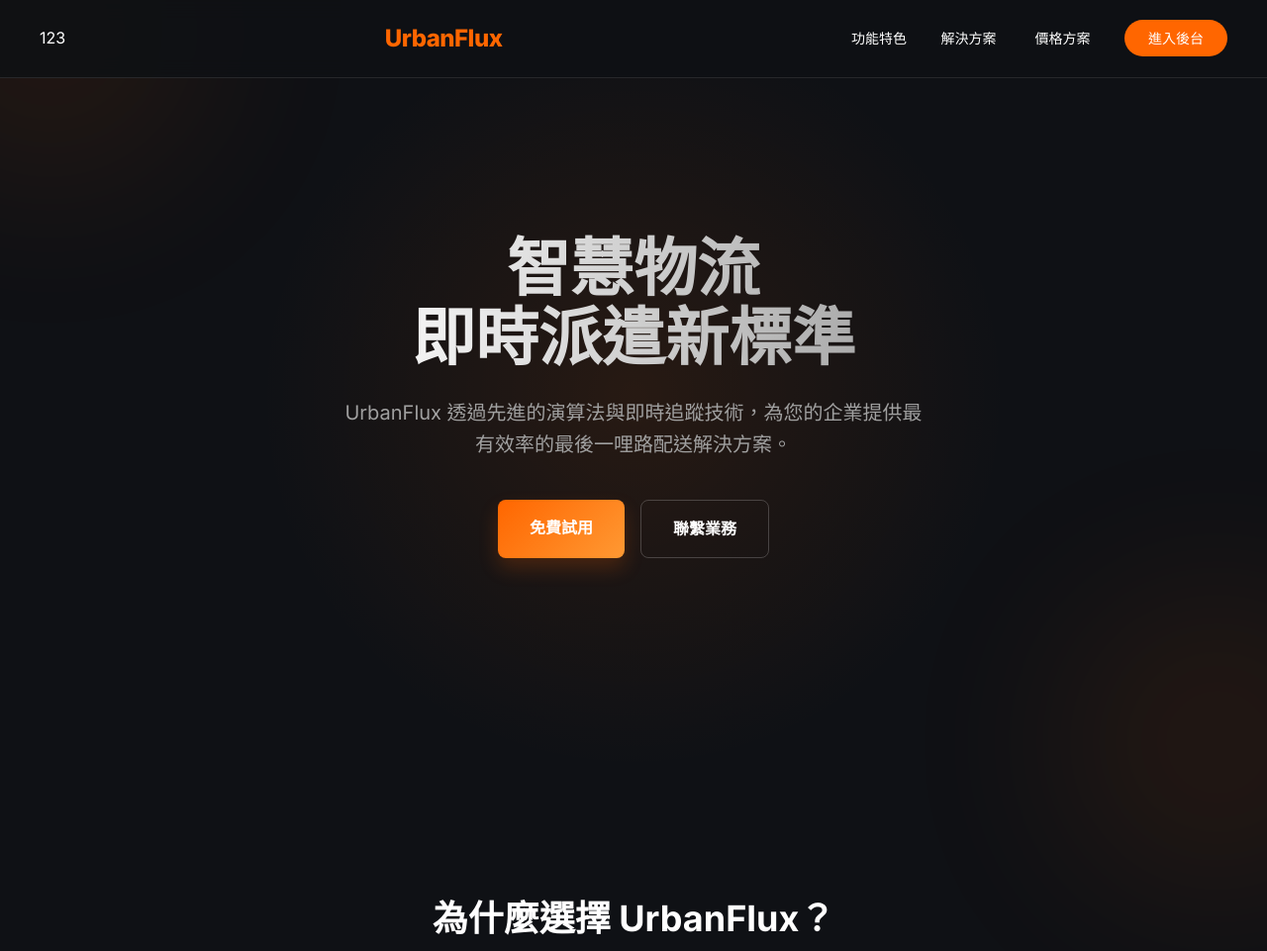
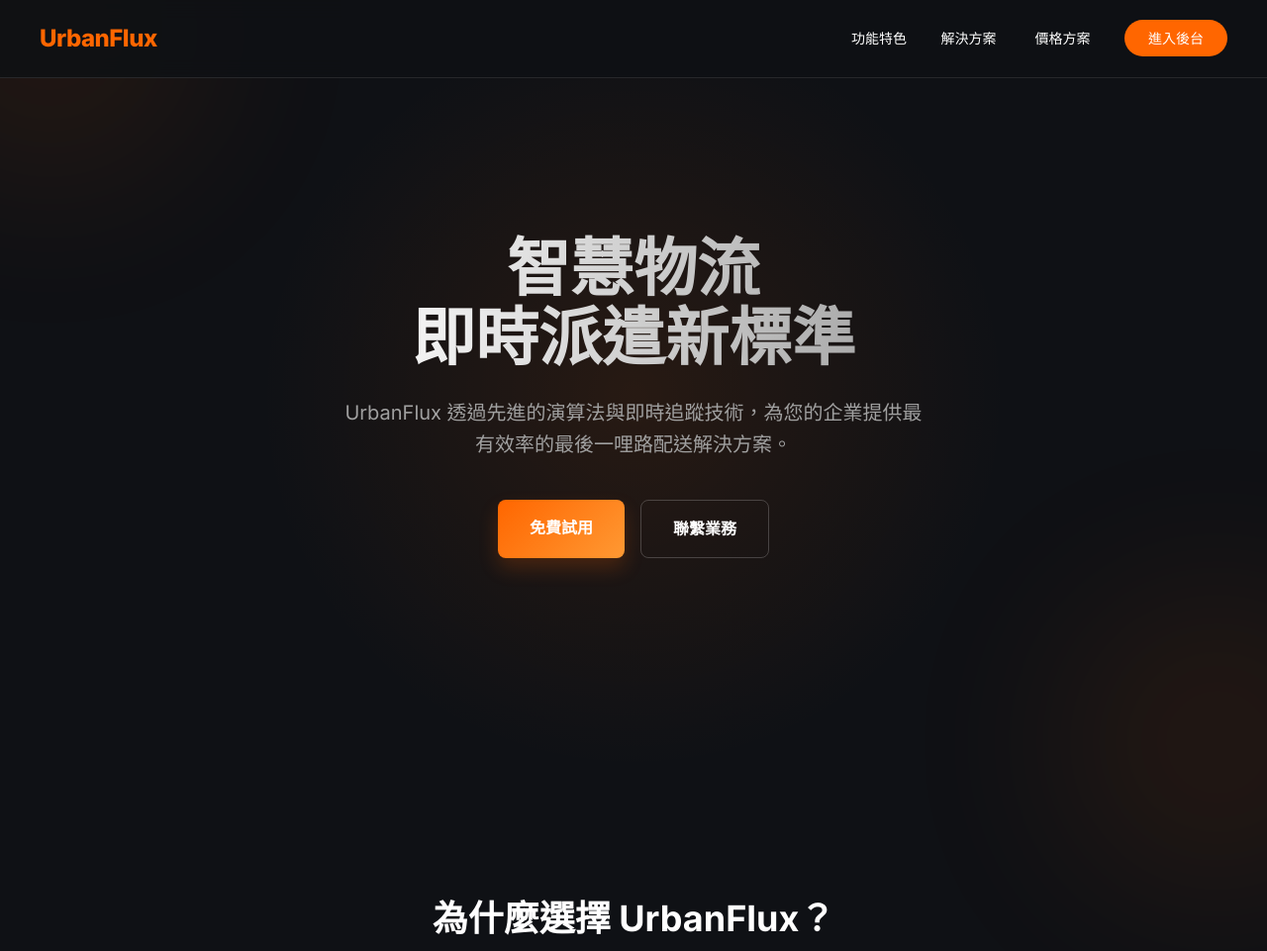
Before and after one commit to Peakqi-Dev/urban-flux, a plain HTML site: page index.html in a window 1280 px wide. Shown: the top 961 px of the page at 99% size. Drawn offline with Linux system fonts and the light colour scheme.

Commit message:
Update index.html

```diff
--- a/index.html
+++ b/index.html
@@ -14,7 +14,7 @@
     <div class="floating-element" style="top: -100px; left: -100px;"></div>
     <div class="floating-element" style="bottom: -100px; right: -100px; animation-delay: -5s;"></div>
 
-    <header>123
+    <header>
         <div class="logo">UrbanFlux</div>
         <nav class="nav-menu">
             <a href="#features">功能特色</a>
```
